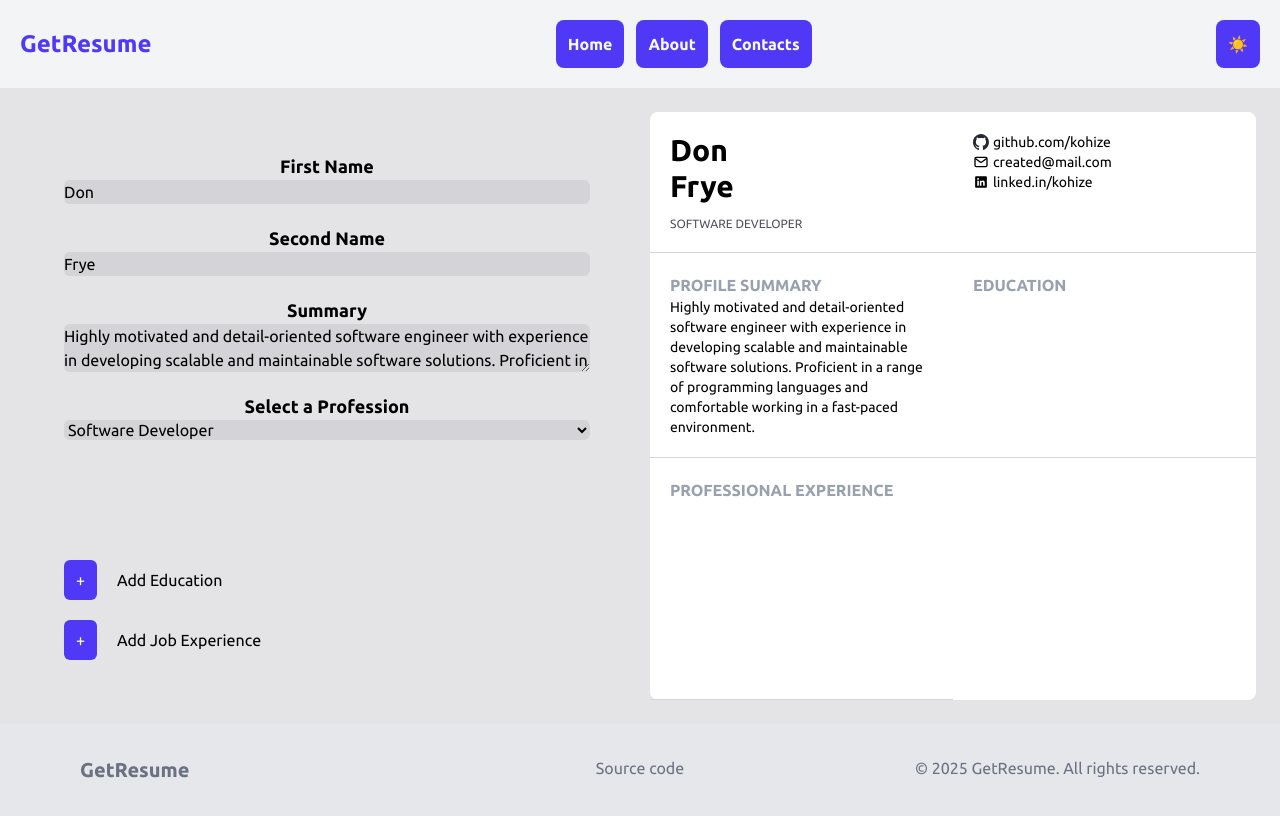
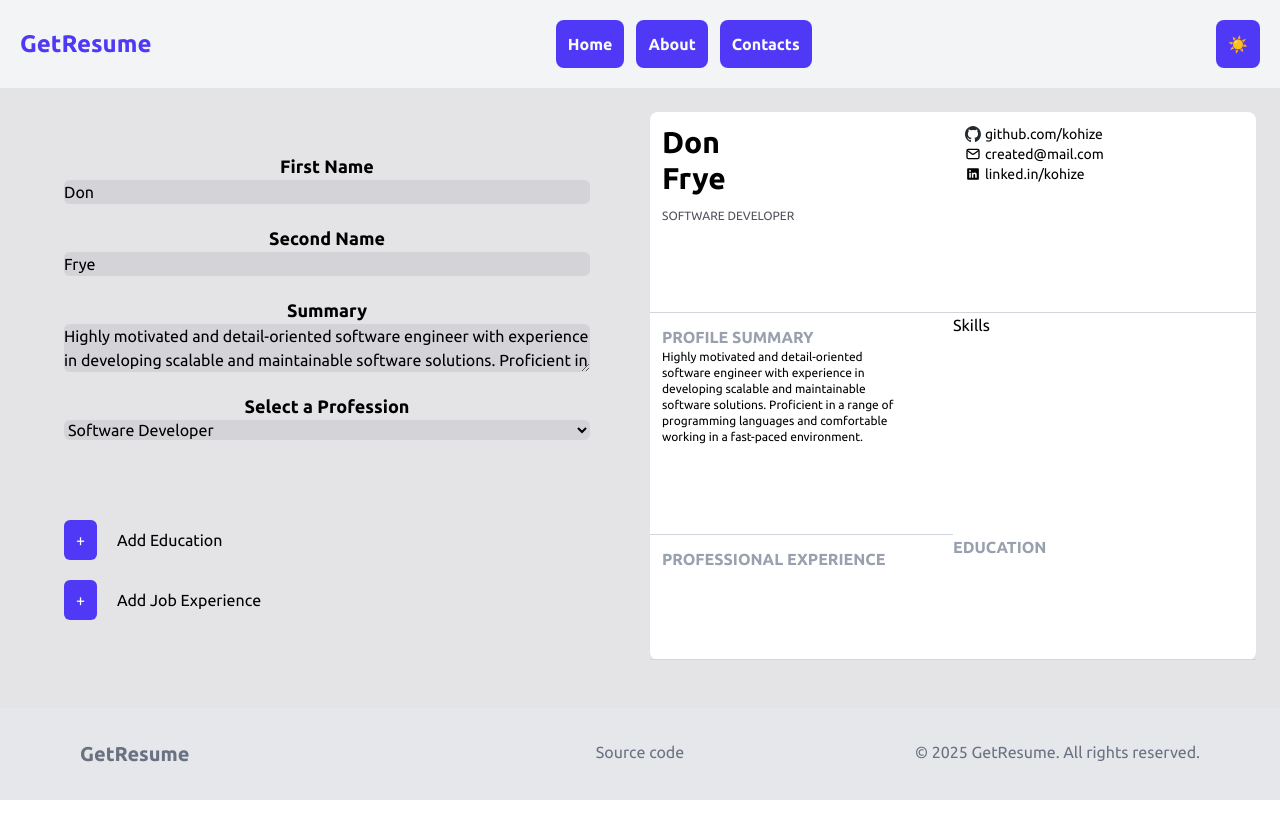
Before and after one commit to Kohize/GetResume, a React (Vite) app: page /resume in a window 1280 px wide. Built offline with nearby package versions, Linux system fonts and the light colour scheme.

Commit message:
tries to fix grid height

```diff
--- a/src/components/EducationForm/EducationForm.jsx
+++ b/src/components/EducationForm/EducationForm.jsx
@@ -15,7 +15,7 @@ export default function EducationForm() {
 
   return (
     <div>
-      <div className="flex flex-col gap-x-5 gap-y-5 p-10">
+      <div className="flex flex-col gap-x-5 gap-y-5 py-5">
         {educationData.map((item) => (
           <div key={item.id} className="border-b-1 border-gray-900 py-5">
             <div className="flex justify-between">
--- a/src/features/ResumePreview/ResumePreview.jsx
+++ b/src/features/ResumePreview/ResumePreview.jsx
@@ -11,13 +11,13 @@ export default function ResumePreview() {
     resumeData;
   console.log(experience.toDate);
   return (
-    <section className="bg-white rounded-lg grid grid-cols-2 grid-rows-[auto_auto_1fr]">
-      <div className="p-5 border-b-1 border-gray-300">
+    <section className="bg-white rounded-lg grid grid-cols-2 auto-rows-[minmax(200px, auto)]">
+      <div className="p-3 border-b-1 border-gray-300">
         <h3 className="font-semibold text-3xl">{firstName}</h3>
         <h3 className="font-semibold text-3xl mb-3">{secondName}</h3>
         <p className="text-xs text-zinc-600 uppercase">{job}</p>
       </div>
-      <div className="p-5 flex flex-col border-b-1 border-gray-300 text-sm">
+      <div className="p-3 flex flex-col border-b-1 border-gray-300 text-sm">
         <div className="flex items-center gap-x-1">
           <img src={githubIcon} alt="githubIcon" className="w-4 h-4" />
           <p>github.com/kohize</p>
@@ -31,13 +31,40 @@ export default function ResumePreview() {
           <p>linked.in/kohize</p>
         </div>
       </div>
-      <div className="p-5 border-b-1 border-gray-300">
+      <div className="p-3 border-b-1 border-gray-300">
         <h3 className="font-semibold text-gray-400 uppercase">
           Profile Summary
         </h3>
-        <p className="text-sm">{summary}</p>
+        <p className="text-xs max-w-60">{summary}</p>
       </div>
-      <div className="p-5 border-b-1 border-gray-300">
+      <div>
+        <h3>Skills</h3>
+      </div>
+      <div className="p-3 border-b-1 border-gray-300 ">
+        <h3 className="font-semibold text-gray-400 uppercase">
+          Professional Experience
+        </h3>
+        {experience.map((item) => (
+          <div key={item.id}>
+            <div className="flex gap-x-2 items-center">
+              <p>●</p>
+              <h3 className="text-gray-500 uppercase text-sm">{item.title}</h3>
+            </div>
+            <div>
+              <div className="flex justify-between">
+                <p className="text-sm text-gray-500 font-semibold">
+                  {item.company}
+                </p>
+                <p className="text-sm text-gray-500">
+                  {item.fromDate} - {item.toDate}
+                </p>
+              </div>
+              <p>{item.description}</p>
+            </div>
+          </div>
+        ))}
+      </div>
+      <div className="border-b-1 border-gray-300 ">
         <h3 className="font-semibold text-gray-400 uppercase">Education</h3>
         {education.map((item) => (
           <div key={item.id} className="mb-2">
@@ -53,30 +80,6 @@ export default function ResumePreview() {
           </div>
         ))}
       </div>
-      <div className="p-5 border-b-1 border-gray-300">
-        <h3 className="font-semibold text-gray-400 uppercase">
-          Professional Experience
-        </h3>
-        {experience.map((item) => (
-          <ul key={item.id} className="px-5 mb-5">
-            <div className="flex gap-x-2 items-center">
-              <p>●</p>
-              <h3 className="text-gray-500 uppercase text-sm">{item.title}</h3>
-            </div>
-            <li className="px-5">
-              <div className="flex justify-between">
-                <p className="text-sm text-gray-500 font-semibold">
-                  {item.company}
-                </p>
-                <p className="text-sm text-gray-500">
-                  {item.fromDate} - {item.toDate}
-                </p>
-              </div>
-              <p>{item.description}</p>
-            </li>
-          </ul>
-        ))}
-      </div>
     </section>
   );
 }
```
